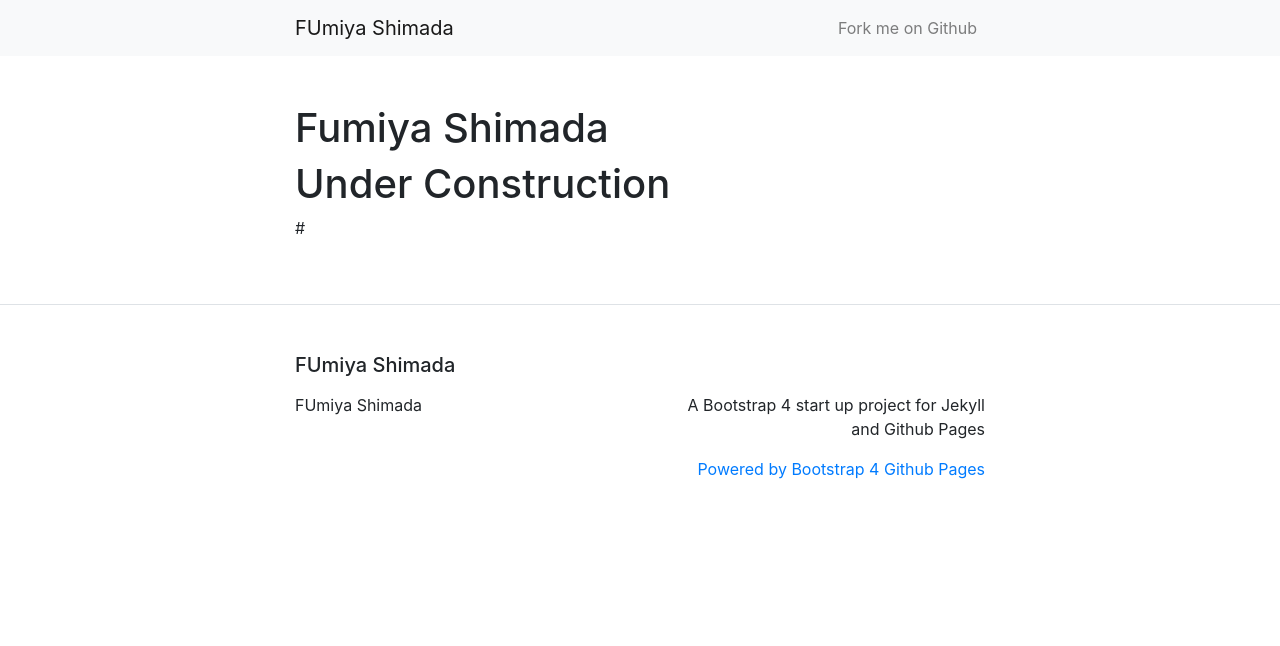
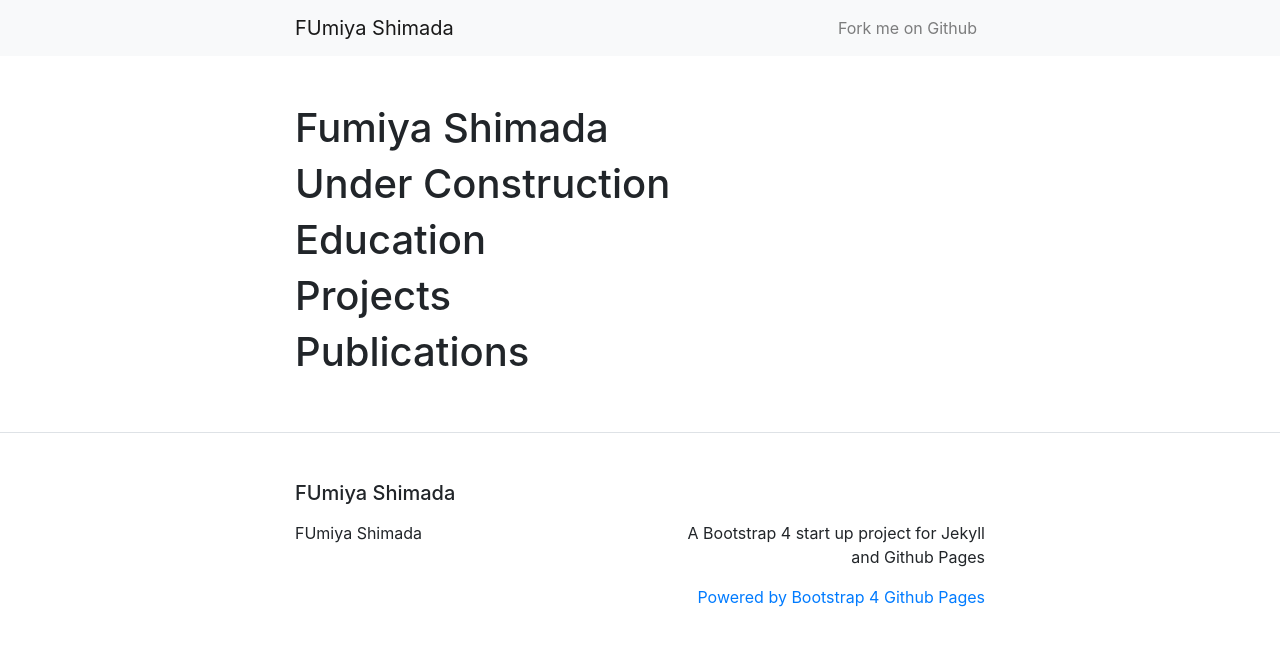
Before and after one commit to caprest/caprest.github.io, a Jekyll site: the page built from index.md, in a window 1280 px wide. Shown: the top 646 px of the page. Built offline with Jekyll 4.4.1, drawn with Linux system fonts in a browser that asks for light colours.

Commit message:
modified

```diff
--- a/index.md
+++ b/index.md
@@ -4,4 +4,6 @@ title: Fumiya Shimada
 ---
 
 # Under Construction
-#
+# Education
+# Projects
+# Publications
```
